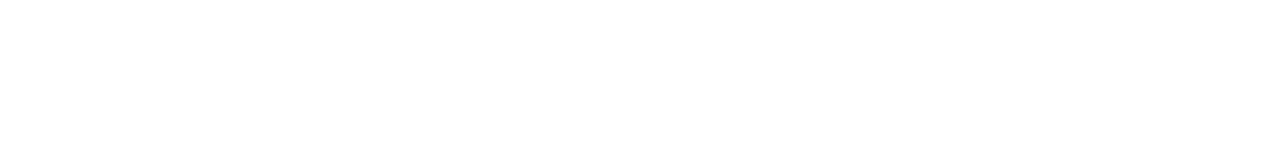
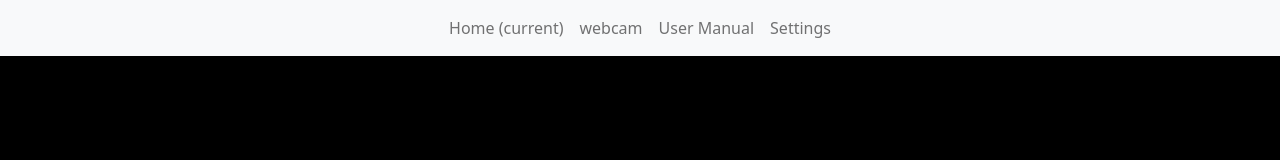
Before and after one commit to qw04/ageEstimation, a website: page front_end/settings.html in a window 1280 px wide. Drawn offline with nearby package versions, Linux system fonts and the light colour scheme.

Commit message:
some changes

```diff
--- a/front_end/settings.css
+++ b/front_end/settings.css
@@ -0,0 +1,3 @@
+body{
+	background-color: black;
+}
--- a/front_end/settings.html
+++ b/front_end/settings.html
@@ -3,9 +3,28 @@
 <head>
 	<meta charset="utf-8">
 	<meta name="viewport" content="width=device-width, initial-scale=1">
+	<link href="https://cdn.jsdelivr.net/npm/bootstrap@5.1.3/dist/css/bootstrap.min.css" rel="stylesheet" integrity="sha384-1BmE4kWBq78iYhFldvKuhfTAU6auU8tT94WrHftjDbrCEXSU1oBoqyl2QvZ6jIW3" crossorigin="anonymous">
+	<link rel="stylesheet" href="settings.css">
 	<title>Settings</title>
 </head>
 <body>
-
+	<nav class="navbar navbar-expand-lg navbar-light bg-light fixed-top">
+  		<div class="collapse navbar-collapse justify-content-evenly" id="navbarSupportedContent">
+    		<ul class="navbar-nav mr-auto">
+      			<li class="nav-item active">
+        			<a class="nav-link" href="index.html">Home <span class="sr-only">(current)</span></a>
+      			</li>
+      			<li class="nav-item">
+        			<a class="nav-link" href="webcam.html">webcam</a>
+        		</li>
+        		<li class="nav-item">
+        			<a class="nav-link" href="">User Manual</a>
+        		</li>
+        		<li class="nav-item">
+        			<a class="nav-link" href="settings.html">Settings</a>
+        		</li>
+        	</ul>
+  		</div>
+	</nav>
 </body>
 </html>
```
Also changed, not shown: front_end/webcam.js (+24 -9 lines).
